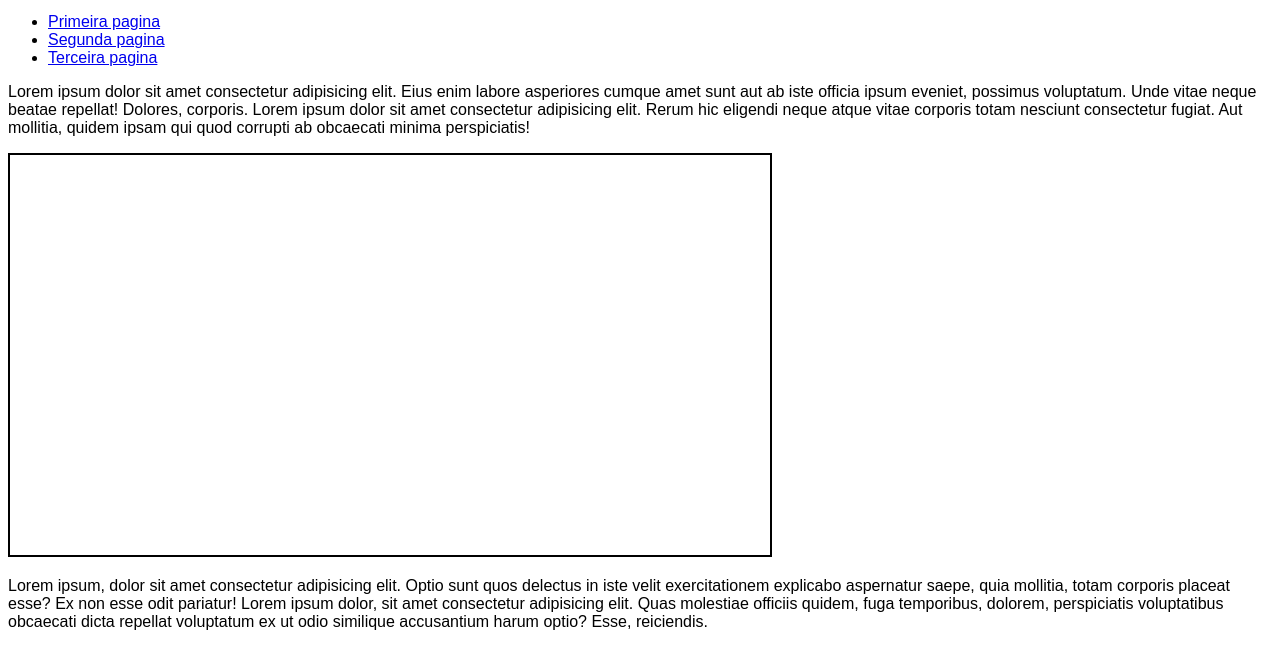
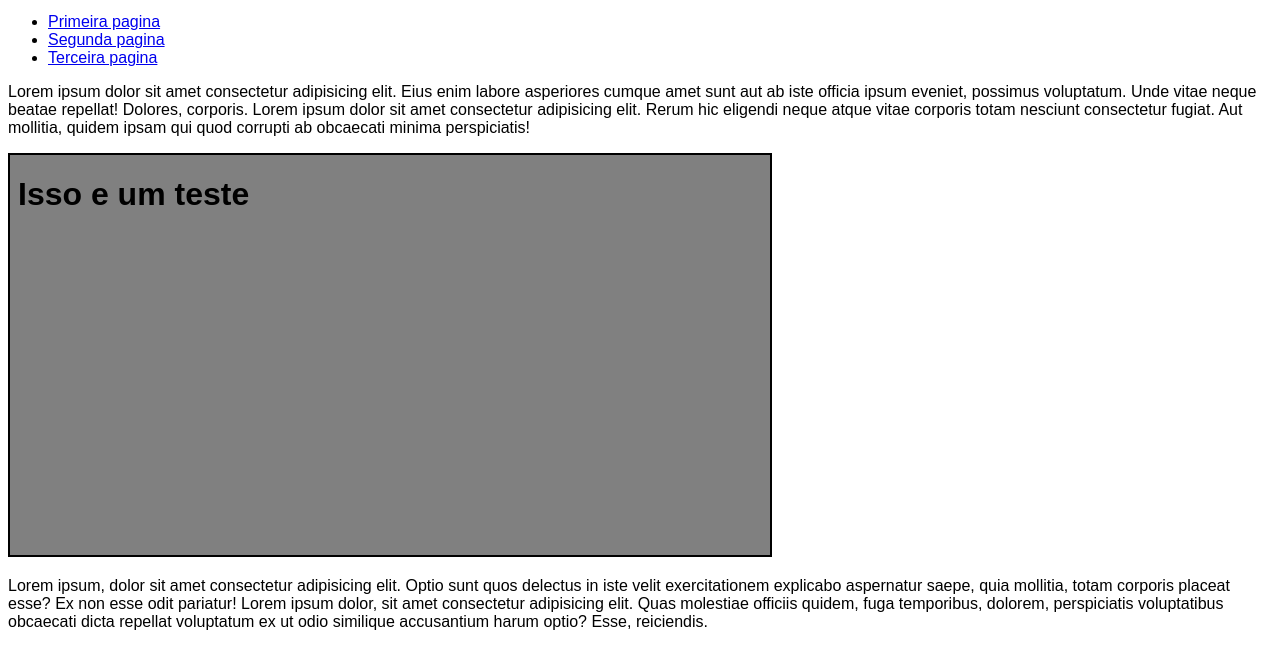
Before and after one commit to tzydit/html-css, a plain HTML site: page exercicios/EX024/iframe003.html in a window 1280 px wide. Shown: the part 119-788 px from the top of the page. Drawn offline with Linux system fonts and the light colour scheme.

Commit message:
Update iframe003.html

```diff
--- a/exercicios/EX024/iframe003.html
+++ b/exercicios/EX024/iframe003.html
@@ -29,7 +29,7 @@
 
     <p>Lorem ipsum dolor sit amet consectetur adipisicing elit. Eius enim labore asperiores cumque amet sunt aut ab iste officia ipsum eveniet, possimus voluptatum. Unde vitae neque beatae repellat! Dolores, corporis. Lorem ipsum dolor sit amet consectetur adipisicing elit. Rerum hic eligendi neque atque vitae corporis totam nesciunt consectetur fugiat. Aut mollitia, quidem ipsam qui quod corrupti ab obcaecati minima perspiciatis!</p>
 
-    <iframe src="" frameborder="1" id="tela" name="frame">
+    <iframe src="pagextra/pag001.html" frameborder="1" id="tela" name="frame">
         <p>infelizmente seu navegador fopdase</p>
     </iframe>
 
```
